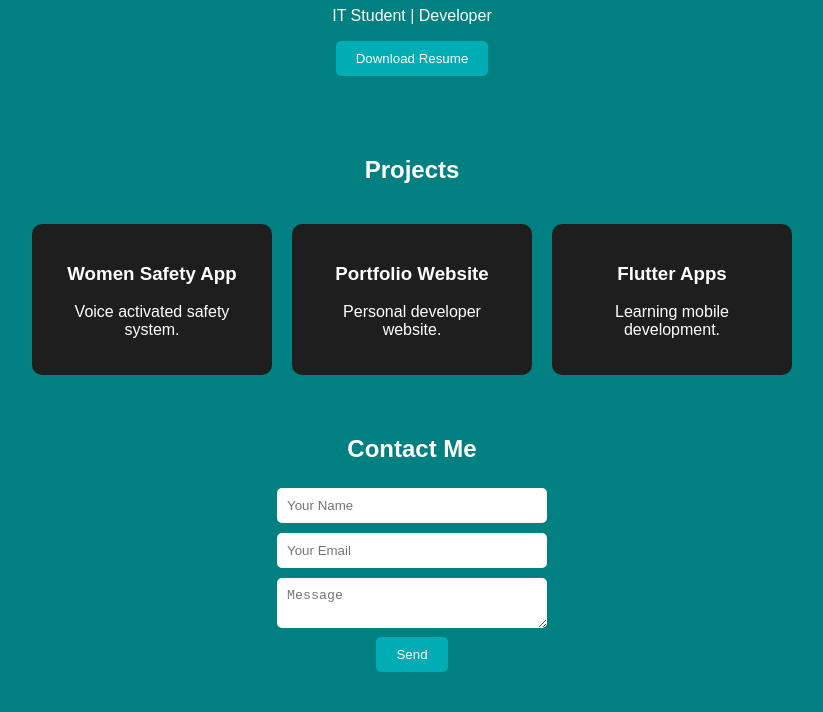
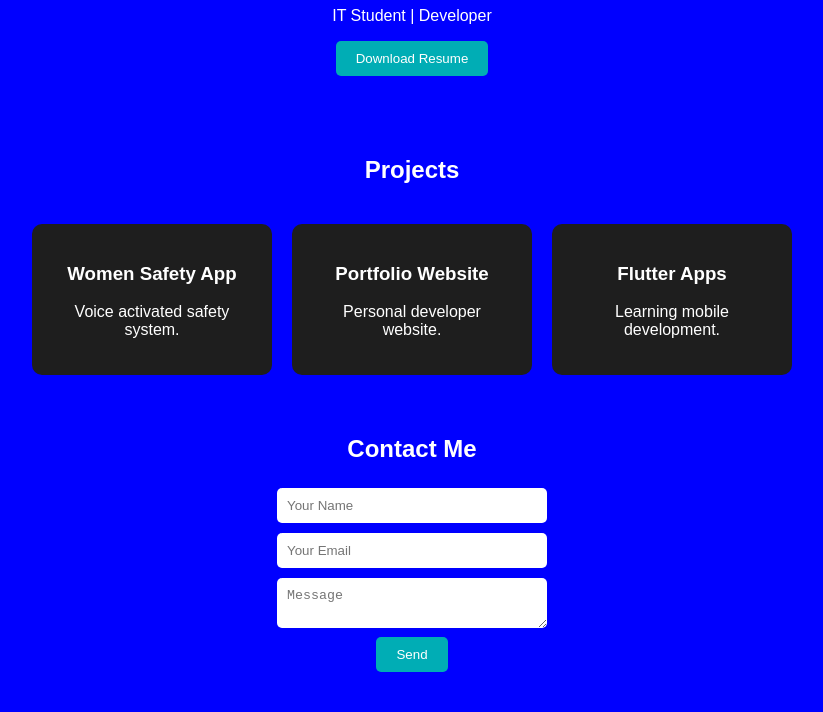
Before and after one commit to Gayatri370/gayatri_das, a plain HTML site: page index.html in a window 1280 px wide. Shown: the part 267-979 px from the top of the page, without its empty margins (228-1051 px from the left). Drawn offline with Linux system fonts and the light colour scheme.

Commit message:
Change background color from teal to blue

```diff
--- a/index.html
+++ b/index.html
@@ -6,7 +6,7 @@
 <style>
 body{
 font-family: 'poppins', sans-serif;
-background:teal;
+background:blue;
 color:white;
 text-align:center;
 margin:0;
```
